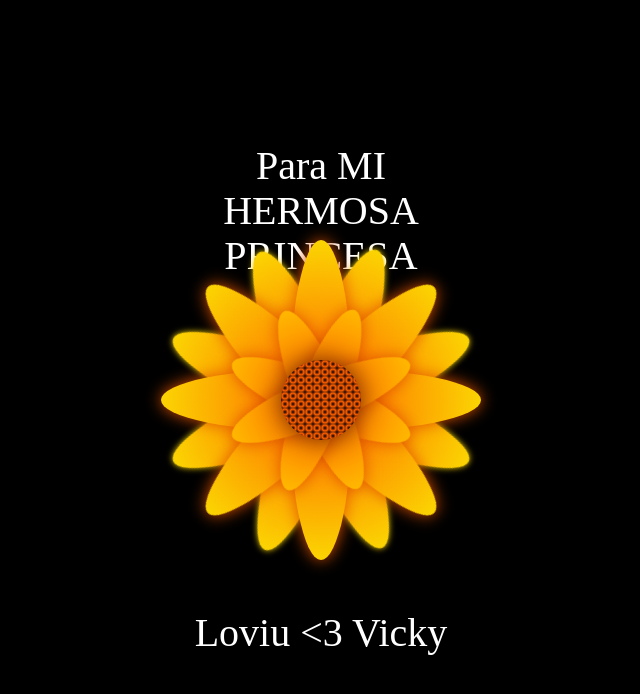
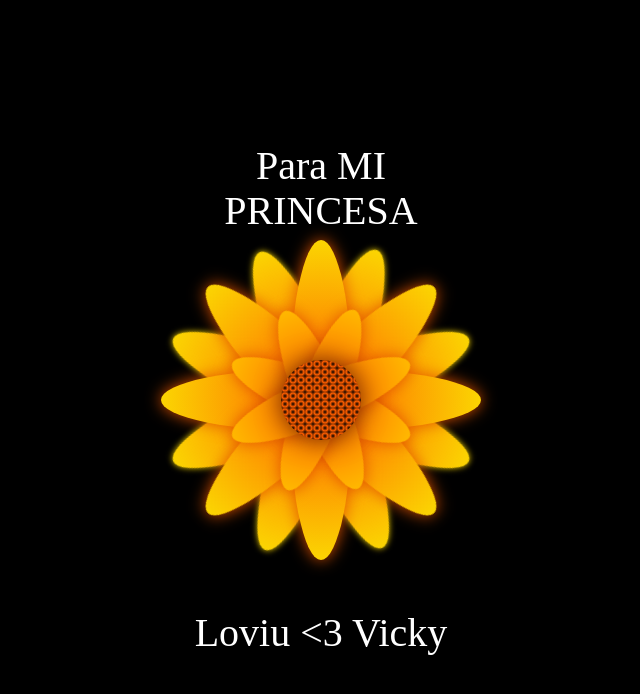
Before and after one commit to alberthvc/yellow, a plain HTML site: page docs/index.html in a window 1280 px wide. Shown: the whole page, without its empty margins (319-959 px from the left). Drawn offline with Linux system fonts and the light colour scheme.

Commit message:
Update index.html

```diff
--- a/docs/index.html
+++ b/docs/index.html
@@ -10,7 +10,7 @@
 <body>
 
 <div class="flower">
-    <div class="text-above">Para MI HERMOSA PRINCESA</div>
+    <div class="text-above">Para MI PRINCESA</div>
     <div class="mid">
     </div>
     <div class="Petal1 p1">
```
